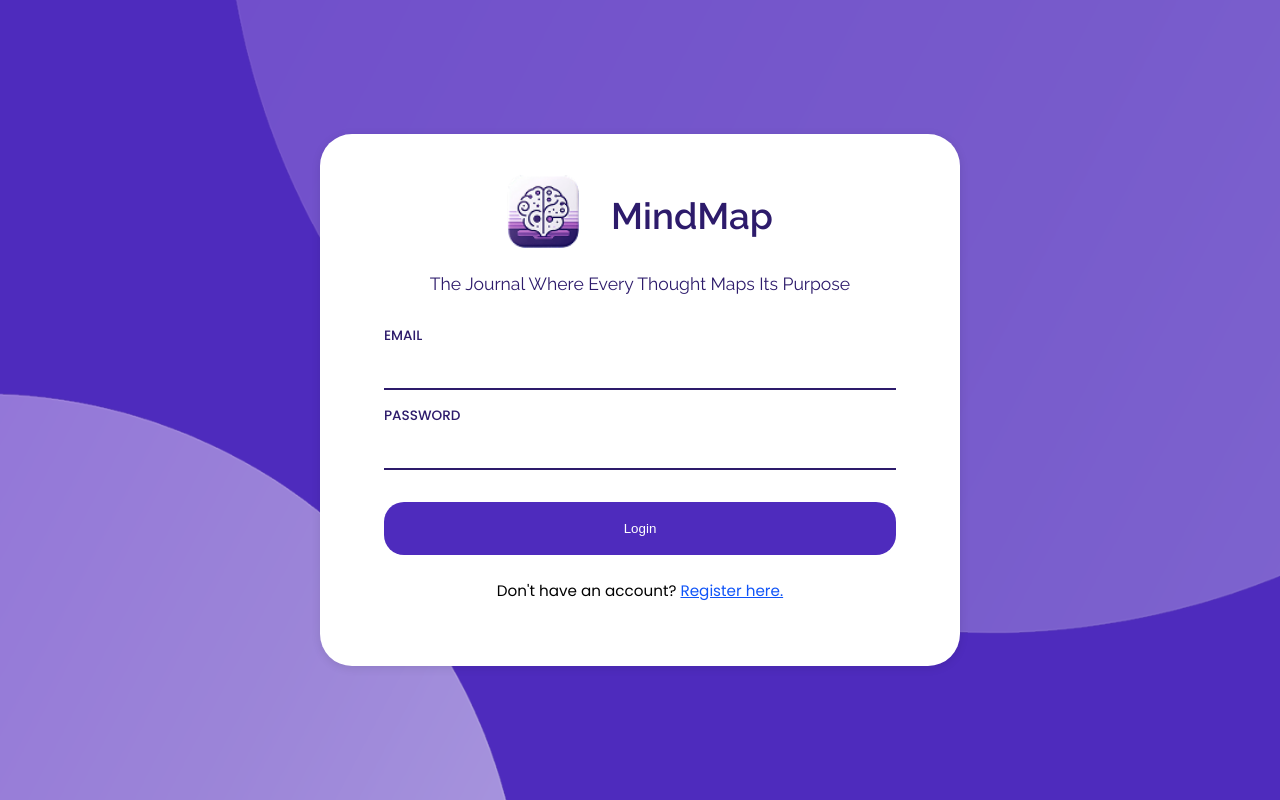
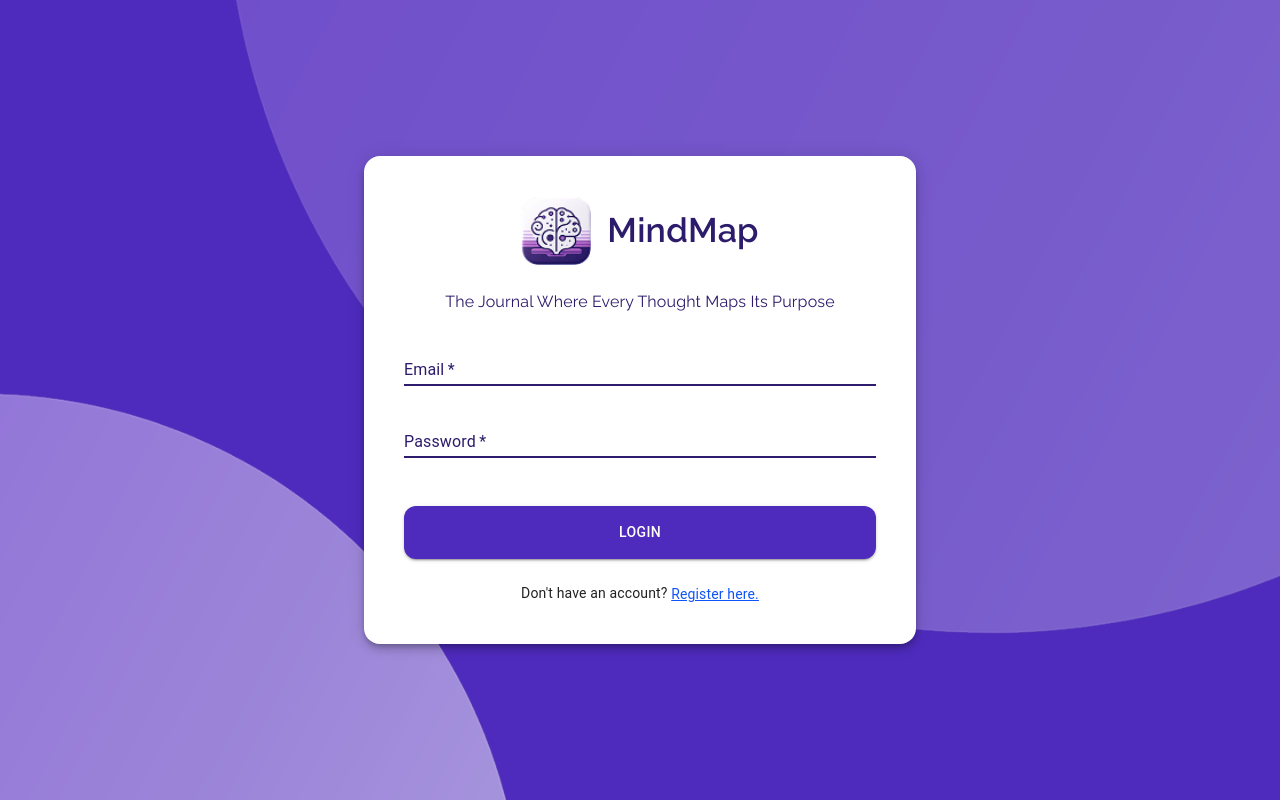
Before and after one commit to wncelrcn/MindMap, a Next.js app: page /login in a window 1280 px wide. Built offline with nearby package versions, Linux system fonts and the light colour scheme.

Commit message:
fix(login): Converted UI and Structure

```diff
--- a/pages/login/index.js
+++ b/pages/login/index.js
@@ -1,9 +1,18 @@
 import Head from "next/head";
-import styles from "@/styles/Login.module.css";
 import { useState } from "react";
 import { useRouter } from "next/router";
-import { Raleway } from "next/font/google";
-import { Poppins } from "next/font/google";
+import {
+  Box,
+  Button,
+  Container,
+  TextField,
+  Typography,
+  Paper,
+  Link,
+  Stack,
+} from "@mui/material";
+import Image from "next/image";
+import { Raleway, Poppins } from "next/font/google";
 
 const raleway = Raleway({
   subsets: ["latin"],
@@ -19,7 +28,6 @@ const poppins = Poppins({
 
 export default function Login() {
   const router = useRouter();
-
   const [email, setEmail] = useState("");
   const [password, setPassword] = useState("");
 
@@ -51,57 +59,139 @@ export default function Login() {
         <link rel="icon" href="/favicon.ico" />
       </Head>
 
-      <div
-        className={`${styles.container} ${raleway.variable} ${poppins.variable}`}
+      <Box
+        sx={{
+          minHeight: "100vh",
+          display: "flex",
+          justifyContent: "center",
+          alignItems: "center",
+          backgroundImage: `url('/assets/login_bg.png')`,
+          backgroundSize: "cover",
+          backgroundPosition: "center",
+          fontFamily: "var(--font-poppins), sans-serif",
+        }}
+        className={`${raleway.variable} ${poppins.variable}`}
       >
-        <form onSubmit={handleSubmit} className={styles.form}>
-          <div className={styles.header}>
-            <img src="/assets/logo.png" alt="Logo" className={styles.logo} />
-            <p className={styles.title}>MindMap</p>
-          </div>
-          <p className={styles.subtitle}>
+        <Container maxWidth="sm">
+          <Paper
+            elevation={6}
+            sx={{
+              p: 5,
+              borderRadius: 4,
+              backdropFilter: "blur(10px)",
+            }}
+          >
+            <form onSubmit={handleSubmit}>
+              <Stack spacing={3}>
+                <Stack
+                  direction="row"
+                  alignItems="center"
+                  justifyContent="center"
+                  spacing={2}
+                >
+                  <Image
+                    src="/assets/logo.png"
+                    alt="Logo"
+                    width={70}
+                    height={70}
+                  />
+                  <Typography
+                    variant="h4"
+                    fontWeight={600}
+                    sx={{ color: "#2D1B6B", fontFamily: "var(--font-raleway)" }}
+                  >
+                    MindMap
+                  </Typography>
+                </Stack>
+
+                <Typography
+                  variant="body1"
+                  align="center"
+                  sx={{
+                    color: "#2D1B6B",
+                    fontFamily: "var(--font-raleway)",
+                  }}
+                >
                   The Journal Where Every Thought Maps Its Purpose
-          </p>
+                </Typography>
 
-          <label htmlFor="email" className={styles.label}>
-            EMAIL
-          </label>
-          <input
-            type="email"
-            id="email"
-            className={styles.input}
+                <TextField
+                  label="Email"
+                  variant="standard"
+                  fullWidth
+                  required
                   value={email}
                   onChange={(e) => setEmail(e.target.value)}
-            required
+                  InputLabelProps={{ style: { color: "#2D1B6B" } }}
+                  inputProps={{ style: { color: "#5F518E" } }}
+                  sx={{
+                    "& .MuiInput-underline:before": {
+                      borderBottom: "2px solid #2D1B6B",
+                    },
+                    "& .MuiInput-underline:after": {
+                      borderBottom: "2px solid #1e1474",
+                    },
+                  }}
                 />
 
-          <label htmlFor="password" className={styles.label}>
-            PASSWORD
-          </label>
-          <input
+                <TextField
+                  label="Password"
                   type="password"
-            id="password"
-            className={styles.input}
+                  variant="standard"
+                  fullWidth
+                  required
                   value={password}
                   onChange={(e) => setPassword(e.target.value)}
-            required
+                  InputLabelProps={{ style: { color: "#2D1B6B" } }}
+                  inputProps={{ style: { color: "#5F518E" } }}
+                  sx={{
+                    "& .MuiInput-underline:before": {
+                      borderBottom: "2px solid #2D1B6B",
+                    },
+                    "& .MuiInput-underline:after": {
+                      borderBottom: "2px solid #1e1474",
+                    },
+                    paddingBottom: "24px",
+                  }}
                 />
 
-          <button type="submit" className={styles.button}>
+                <Button
+                  type="submit"
+                  fullWidth
+                  variant="contained"
+                  sx={{
+                    bgcolor: "#4E2BBD",
+                    borderRadius: "12px",
+                    height: "3.3rem",
+                    marginTop: "32px",
+                    "&:hover": {
+                      bgcolor: "#3d22a3",
+                    },
+                  }}
+                >
                   Login
-          </button>
+                </Button>
 
-          <p className={styles.registerText}>
-            Don't have an account?{" "}
-            <span
+                <Typography align="center" variant="body2">
+                  Don&apos;t have an account?{" "}
+                  <Link
+                    component="button"
+                    variant="body2"
                     onClick={() => router.push("/register")}
-              className={styles.registerLink}
+                    sx={{
+                      color: "#0F54F8",
+                      textDecoration: "underline",
+                      "&:hover": { color: "#1e1474" },
+                    }}
                   >
                     Register here.
-            </span>
-          </p>
+                  </Link>
+                </Typography>
+              </Stack>
             </form>
-      </div>
+          </Paper>
+        </Container>
+      </Box>
     </>
   );
 }
--- a/styles/Login.module.css
+++ /dev/null
@@ -1,110 +0,0 @@
-.container {
-  display: flex;
-  justify-content: center;
-  align-items: center;
-  height: 100vh;
-  background-image: url("/assets/login_bg.png");
-  background-size: cover;
-  background-position: center;
-  font-family: var(--font-poppins), sans-serif;
-}
-
-.form {
-  background: white;
-  padding: 4rem;
-  border-radius: 2rem;
-  box-shadow: 0 2px 10px rgba(0, 0, 0, 0.1);
-  width: 100%;
-  max-height: 45rem;
-  max-width: 40rem;
-}
-
-.header {
-  display: flex;
-  align-items: center;
-  justify-content: center;
-  gap: 1rem;
-  margin-bottom: 2rem;
-  margin-top: -1.5rem;
-}
-
-.logo {
-  object-fit: contain;
-  display: block;
-  width: 4.5rem;
-  margin-right: 1rem;
-}
-
-.title {
-  font-size: 2.3rem;
-  font-weight: 600;
-  color: #2D1B6B;
-  margin-bottom: -0.5rem;
-  font-family: var(--font-raleway), sans-serif;
-}
-
-.subtitle {
-  text-align: center;
-  font-size: 1.1rem;
-  margin-top: -0.5rem;
-  margin-bottom: 2rem;
-  color: #2D1B6B;
-  font-family: var(--font-raleway), sans-serif;
-}
-
-.label {
-  display: block;
-  margin-top: 1rem;
-  margin-bottom: 0.5rem;
-  font-weight: 500;
-  font-size: 0.85rem;
-  color: #2D1B6B;
-}
-
-.input {
-  width: 100%;
-  padding: 0.5rem 0;
-  border: none;
-  border-bottom: 2px solid #2D1B6B;
-  outline: none;
-  background: transparent;
-  font-size: 1rem;
-  color: #5F518E;
-  transition: border-color 0.3s;
-}
-
-.input:focus {
-  border-bottom-color: #1e1474;
-}
-
-.button {
-  width: 100%;
-  margin-top: 2rem;
-  padding: 0.75rem;
-  background-color: #4E2BBD;
-  color: white;
-  border: none;
-  border-radius: 20px;
-  height: 3.3rem;
-  cursor: pointer;
-}
-
-.button:hover {
-  background-color: #3d22a3;
-}
-
-.registerText {
-  text-align: center;
-  margin-top: 1.5rem;
-  font-size: 0.95rem;
-}
-
-.registerLink {
-  color: #0F54F8;
-  cursor: pointer;
-  text-decoration: underline;
-}
-
-.registerLink:hover {
-  color: #1e1474;
-}
```
Lines whose indentation alone changed are shown as unchanged.
